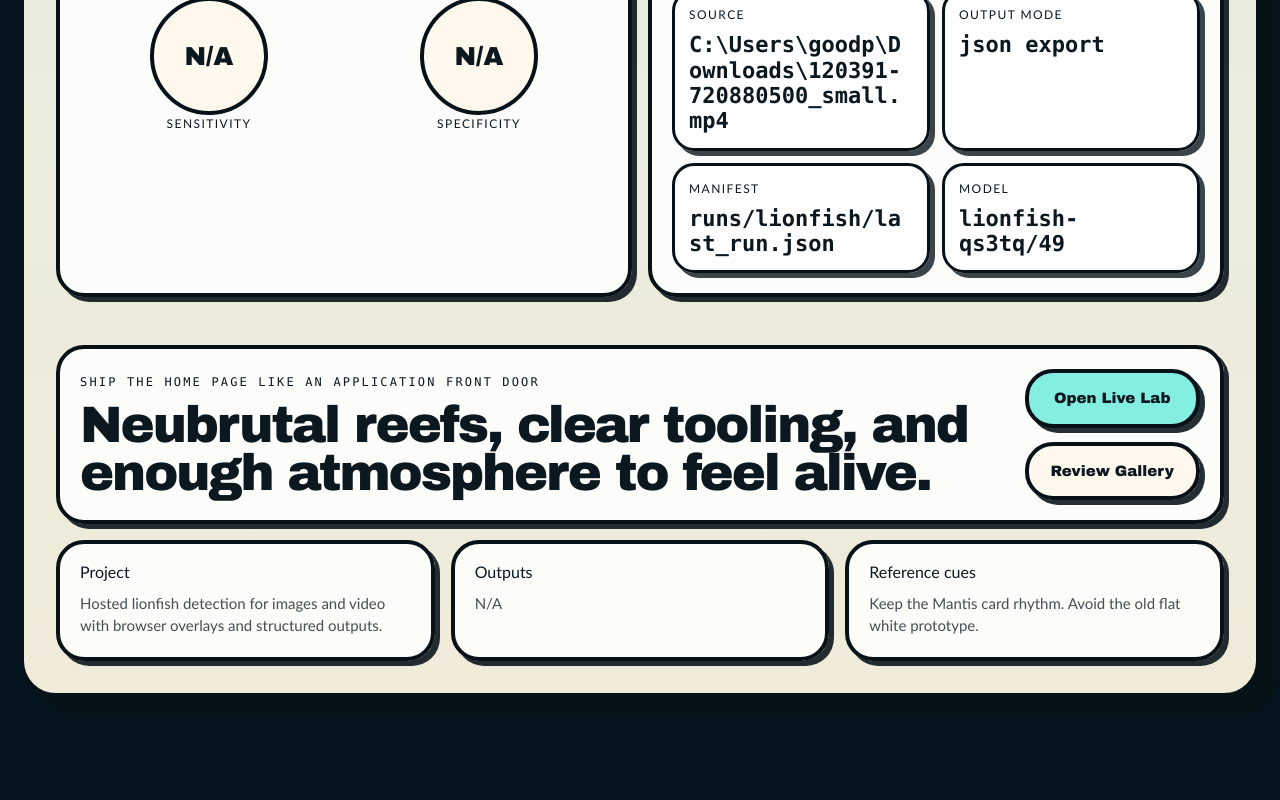
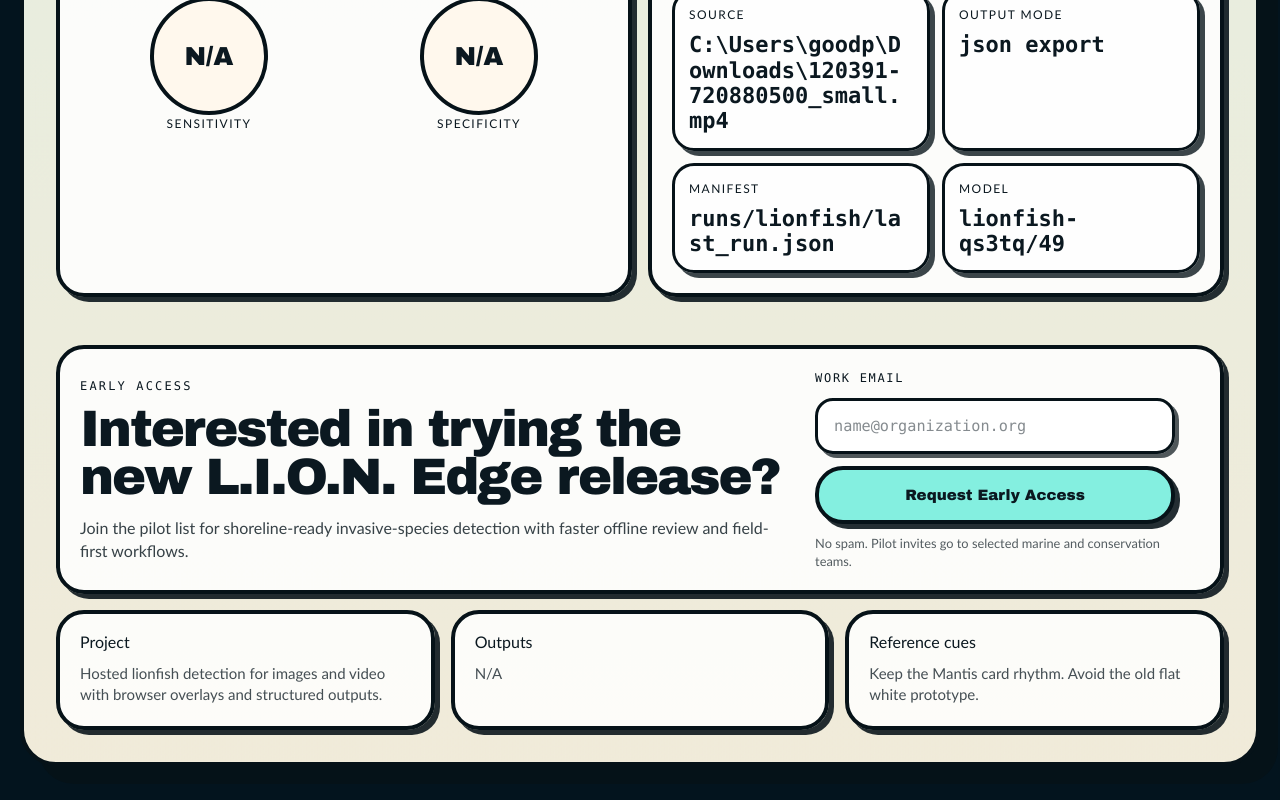
Before and after one commit to PranavaKCode/LION, a Next.js app: page / in a window 1280 px wide. Shown: the part 5529-6329 px from the top of the page. Before the commit the page ends 6306 px from the top, so only its background shows below. Built offline with nearby package versions, Linux system fonts and the light colour scheme.

Commit message:
feat: added email list

```diff
--- a/app/page.module.css
+++ b/app/page.module.css
@@ -877,6 +877,49 @@
   gap: 0.875rem;
 }
 
+.waitlistCopy {
+  margin: 0.9rem 0 0;
+  font-size: 1rem;
+  line-height: 1.45;
+  color: rgba(11, 24, 32, 0.82);
+}
+
+.waitlistForm {
+  display: grid;
+  gap: 0.7rem;
+  width: min(100%, 360px);
+}
+
+.waitlistLabel {
+  font-family: var(--font-mono-lion);
+  font-size: 0.75rem;
+  letter-spacing: 0.14em;
+  text-transform: uppercase;
+}
+
+.waitlistInput {
+  width: 100%;
+  padding: 0.85rem 1rem;
+  border: 3px solid var(--lion-line);
+  border-radius: 18px;
+  background: rgba(255, 255, 255, 0.92);
+  box-shadow: 4px 4px 0 rgba(6, 18, 24, 0.7);
+  font-family: var(--font-mono-lion);
+  font-size: 0.95rem;
+}
+
+.waitlistInput:focus-visible {
+  outline: 3px solid var(--lion-aqua);
+  outline-offset: 2px;
+}
+
+.waitlistDisclaimer {
+  margin: 0;
+  font-size: 0.8rem;
+  line-height: 1.35;
+  color: rgba(11, 24, 32, 0.7);
+}
+
 .footerGrid {
   grid-template-columns: repeat(3, minmax(0, 1fr));
   gap: 1rem;
@@ -1123,6 +1166,10 @@
   .footerActions {
     grid-template-columns: repeat(auto-fit, minmax(160px, 1fr));
   }
+
+  .waitlistForm {
+    width: 100%;
+  }
 }
 
 @media (max-width: 980px) {
--- a/app/page.tsx
+++ b/app/page.tsx
@@ -354,13 +354,27 @@
         <footer className={styles.footerBlock} id="footer">
           <div className={`${styles.card} ${styles.footerBanner}`}>
             <div>
-              <p className={styles.eyebrow}>Ship the home page like an application front door</p>
-              <h2>Neubrutal reefs, clear tooling, and enough atmosphere to feel alive.</h2>
+              <p className={styles.eyebrow}>Early access</p>
+              <h2>Interested in trying the new L.I.O.N. Edge release?</h2>
+              <p className={styles.waitlistCopy}>
+                Join the pilot list for shoreline-ready invasive-species detection with faster offline review and
+                field-first workflows.
+              </p>
             </div>
-            <div className={styles.footerActions}>
-              <a className={styles.primaryButton} href="#live-lab">Open Live Lab</a>
-              <a className={styles.secondaryButton} href="#gallery">Review Gallery</a>
-            </div>
+            <form className={styles.waitlistForm} action="#" method="post">
+              <label className={styles.waitlistLabel} htmlFor="waitlist-email">Work email</label>
+              <input
+                className={styles.waitlistInput}
+                id="waitlist-email"
+                name="email"
+                type="email"
+                placeholder="name@organization.org"
+                autoComplete="email"
+                required
+              />
+              <button className={styles.primaryButton} type="submit">Request Early Access</button>
+              <p className={styles.waitlistDisclaimer}>No spam. Pilot invites go to selected marine and conservation teams.</p>
+            </form>
           </div>
           <div className={styles.footerGrid}>
             <div className={`${styles.card} ${styles.footerCard}`}>
```
